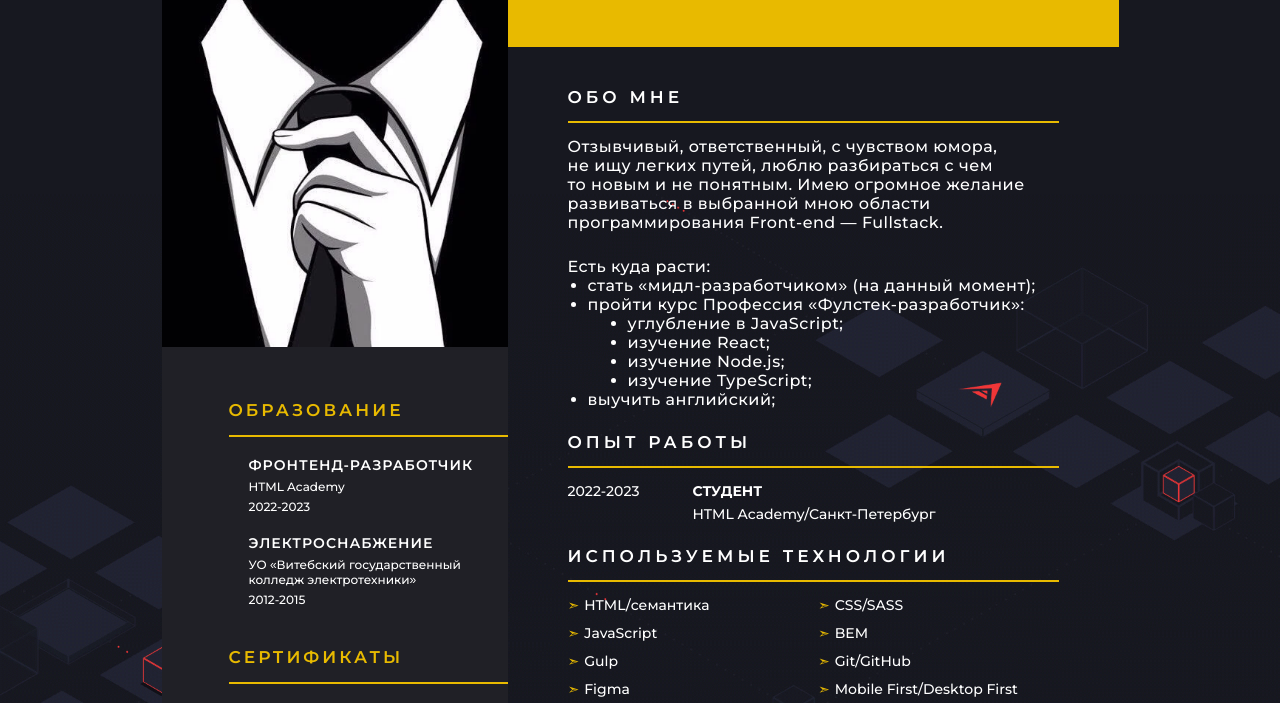
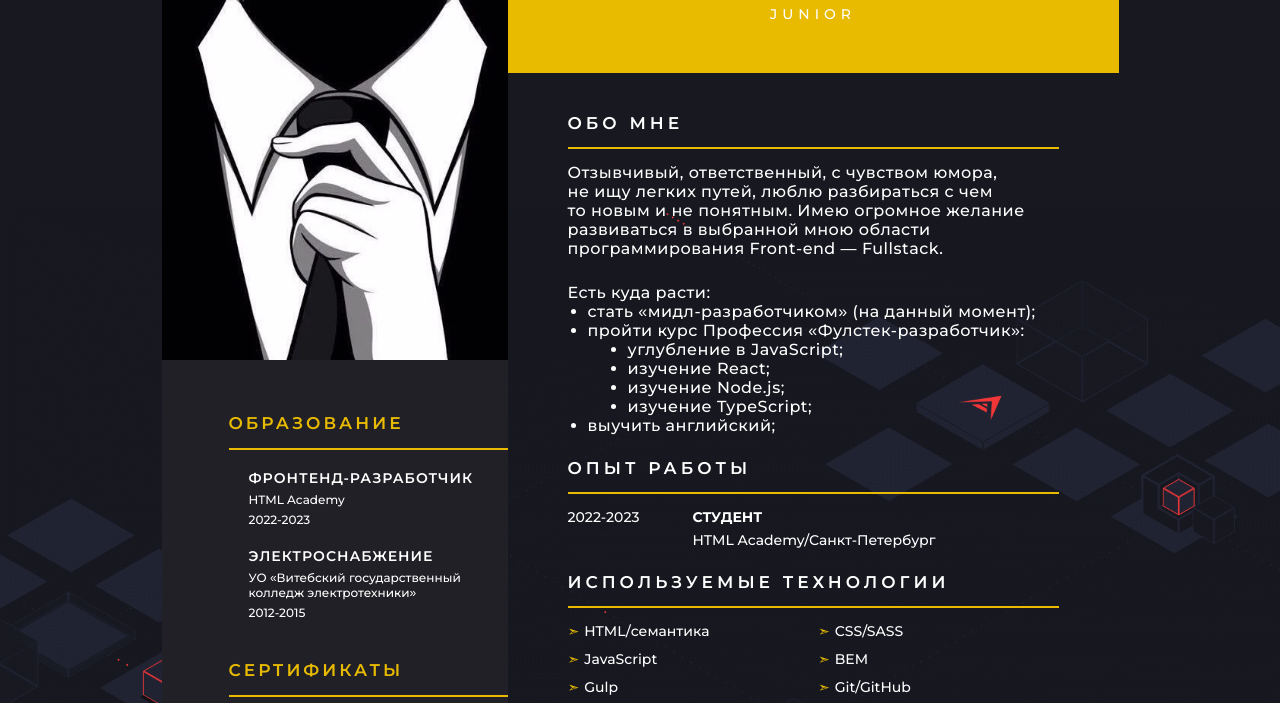
Before and after one commit to FeHixX/cv-resume, a plain HTML site: page index.html in a window 1280 px wide. Shown: the part 126-829 px from the top of the page. Drawn offline with Linux system fonts and the light colour scheme.

Commit message:
Deploying to gh-pages from @ FeHixX/cv-resume@0643982f1a455cded249d0253b22777a837ea9c1 🚀

```diff
--- a/css/style.css
+++ b/css/style.css
@@ -723,6 +723,12 @@ button,
   letter-spacing: 5px;
 }
 
+.about__level {
+  margin: 0;
+  text-transform: uppercase;
+  letter-spacing: 5px;
+}
+
 .about__list {
   display: -webkit-box;
   display: -ms-flexbox;
--- a/index.html
+++ b/index.html
@@ -27,6 +27,7 @@
           <div class="about__header">
             <h2 class="about__title"><span>Дмитрий</span> Геращенко</h2>
             <p class="about__profession">Front-End Web Developer</p>
+            <p class="about__level">Junior</p>
           </div>
           <ul class="about__list">
             <li class="about__item">
```
Also changed, not shown: css/style.min.css, 1 other file.
